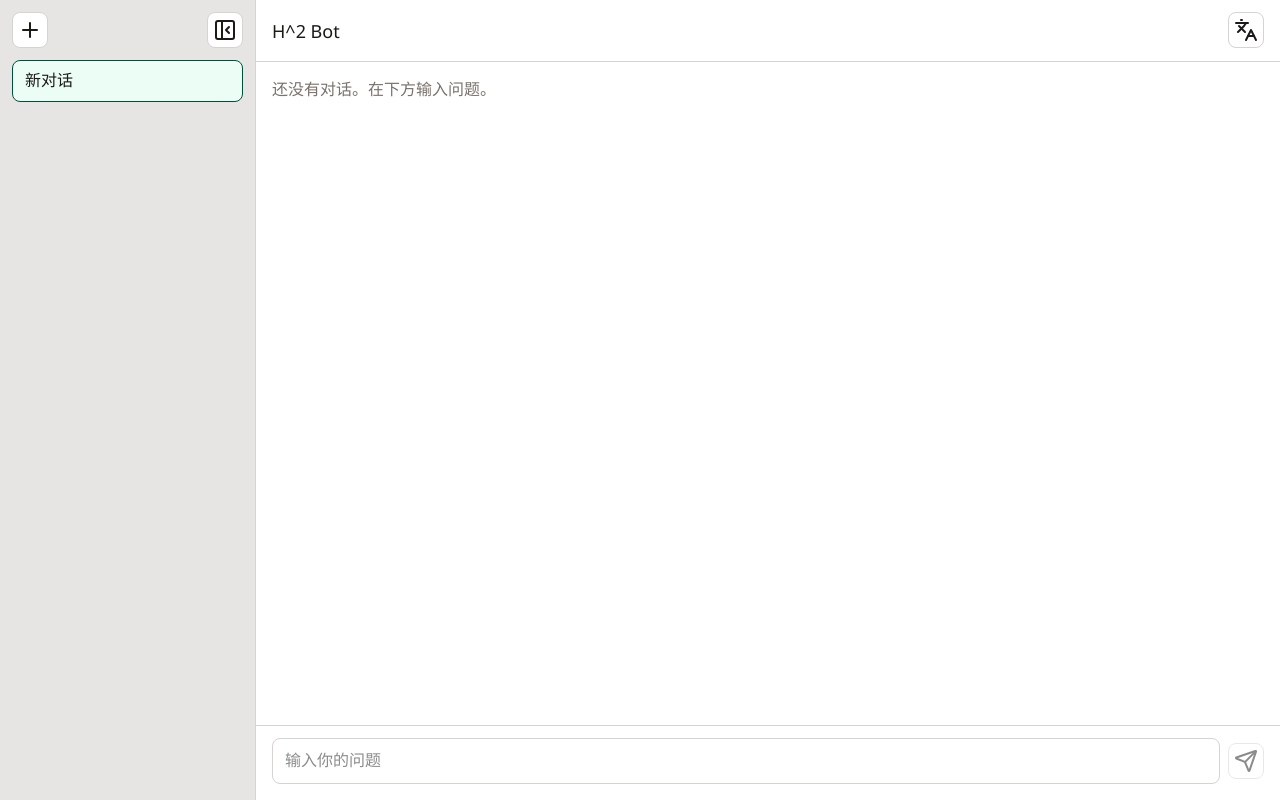
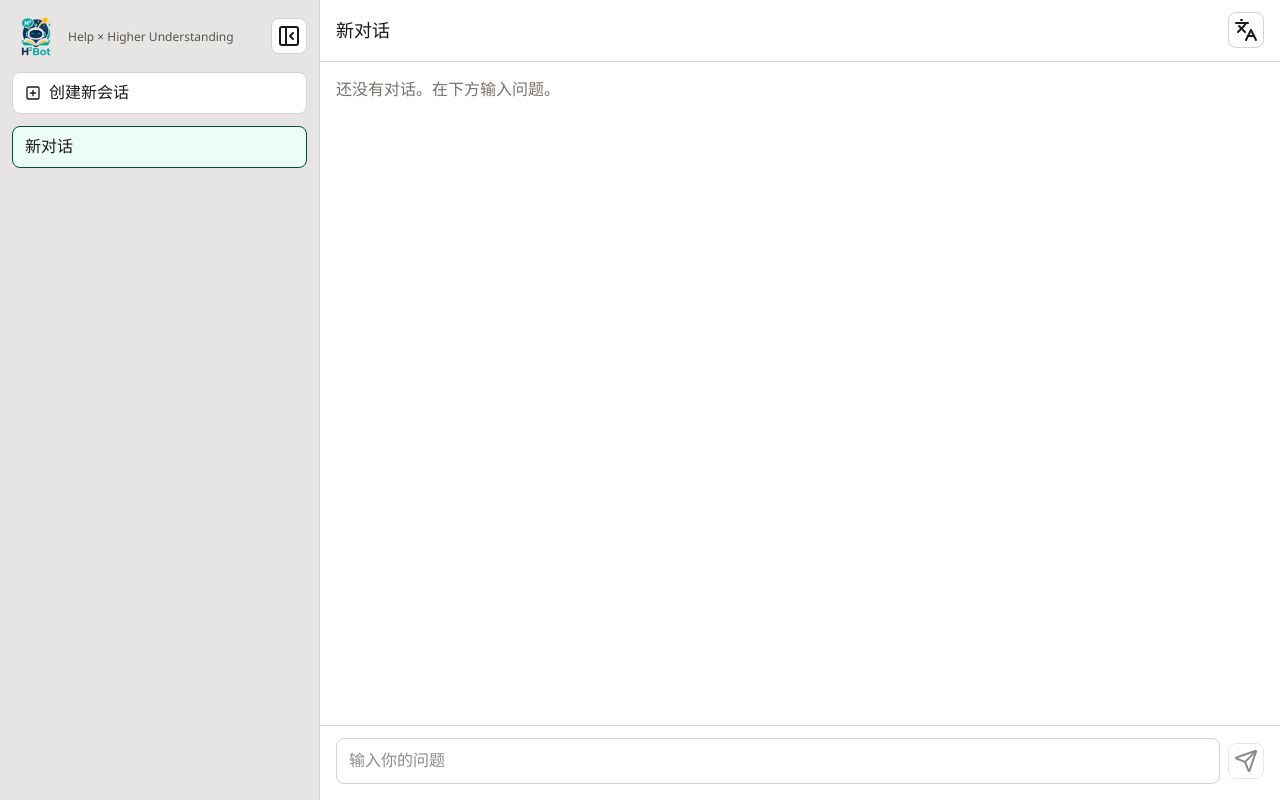
Before and after one commit to Ozx-68102/aiep-int6137-chatbot-AITutor, a React (Vite) app: page / in a window 1280 px wide. Built offline with nearby package versions, Linux system fonts and the light colour scheme.

Commit message:
feat: add sidebar branding logo and create-session control

```diff
--- a/src/App.tsx
+++ b/src/App.tsx
@@ -1,5 +1,6 @@
-import {Languages, PanelLeftClose, PanelLeftOpen, Plus, Send} from 'lucide-react';
+import {Languages, PanelLeftClose, PanelLeftOpen, Send, SquarePlus} from 'lucide-react';
 import {type SubmitEvent, useEffect, useRef, useState} from 'react';
+import logoUrl from './assets/H-Squared_Bot.png';
 import {sendMessage} from './api/chat.ts';
 import {locales, translations} from './i18n.ts';
 import type {Message, Session} from './type/chat.ts';
@@ -115,7 +116,7 @@ export default function App() {
     <div
       className={
         sidebarOpen
-          ? 'grid h-full grid-cols-[16rem_minmax(0,1fr)] transition-[grid-template-columns] duration-200 ease-out'
+          ? 'grid h-full grid-cols-[20rem_minmax(0,1fr)] transition-[grid-template-columns] duration-200 ease-out'
           : 'grid h-full grid-cols-[0_minmax(0,1fr)] transition-[grid-template-columns] duration-200 ease-out'
       }
     >
@@ -129,16 +130,21 @@ export default function App() {
         aria-hidden={!sidebarOpen}
         inert={!sidebarOpen}
       >
-        <div className="flex items-center justify-between gap-2">
-          <button
-            type="button"
-            className="inline-flex size-9 shrink-0 items-center justify-center rounded-lg border border-stone-300 bg-white text-inherit"
-            aria-label={text.newChat}
-            title={text.newChat}
-            onClick={addSession}
-          >
-            <Plus aria-hidden="true"/>
-          </button>
+        <div className="flex items-center gap-3">
+          <div className="flex min-w-0 flex-1 items-center gap-2">
+            <button
+              type="button"
+              className="shrink-0 cursor-pointer border-0 bg-transparent p-0"
+              aria-label={text.createSession}
+              title={text.createSession}
+              onClick={addSession}
+            >
+              <img src={logoUrl} alt="" className="h-12 w-auto"/>
+            </button>
+            <p lang="en" className="min-w-0 text-xs leading-tight text-stone-600">
+              Help × Higher Understanding
+            </p>
+          </div>
           <button
             type="button"
             className="inline-flex size-9 shrink-0 items-center justify-center rounded-lg border border-stone-300 bg-white text-inherit"
@@ -149,6 +155,14 @@ export default function App() {
             <PanelLeftClose aria-hidden="true"/>
           </button>
         </div>
+        <button
+          type="button"
+          className="flex w-full items-center gap-2 rounded-lg border border-stone-300 bg-white px-3 py-2 text-left"
+          onClick={addSession}
+        >
+          <SquarePlus aria-hidden="true" className="size-4 shrink-0"/>
+          {text.createSession}
+        </button>
         <ul className="m-0 min-h-0 flex-1 list-none overflow-auto p-0">
           {sessions.map((session) => (
             <li key={session.id}>
@@ -182,7 +196,12 @@ export default function App() {
               <PanelLeftOpen aria-hidden="true"/>
             </button>
           )}
-          <h1 lang="en" className="m-0 text-lg">H^2 Bot</h1>
+          <h1
+            lang={active?.titleLocale ? htmlLang[active.titleLocale] : undefined}
+            className="m-0 min-w-0 flex-1 truncate text-lg"
+          >
+            {active ? sessionTitle(active, text.newChat) : text.newChat}
+          </h1>
           <div className="relative ml-auto" ref={languageMenuRef}>
             <button
               type="button"
--- a/src/i18n.ts
+++ b/src/i18n.ts
@@ -10,6 +10,7 @@ export const translations = {
   'zh-CN': {
     sessions: '会话',
     newChat: '新对话',
+    createSession: '创建新会话',
     hideSidebar: '收起会话列表',
     showSidebar: '展开会话列表',
     language: '语言',
@@ -20,6 +21,7 @@ export const translations = {
   'zh-TW': {
     sessions: '對話',
     newChat: '新對話',
+    createSession: '建立新對話',
     hideSidebar: '收起對話列表',
     showSidebar: '展開對話列表',
     language: '語言',
@@ -30,6 +32,7 @@ export const translations = {
   'en': {
     sessions: 'Chats',
     newChat: 'New chat',
+    createSession: 'Create new chat',
     hideSidebar: 'Hide chat list',
     showSidebar: 'Show chat list',
     language: 'Language',
```
Also changed, not shown: src/assets/H-Squared_Bot.png (added).
